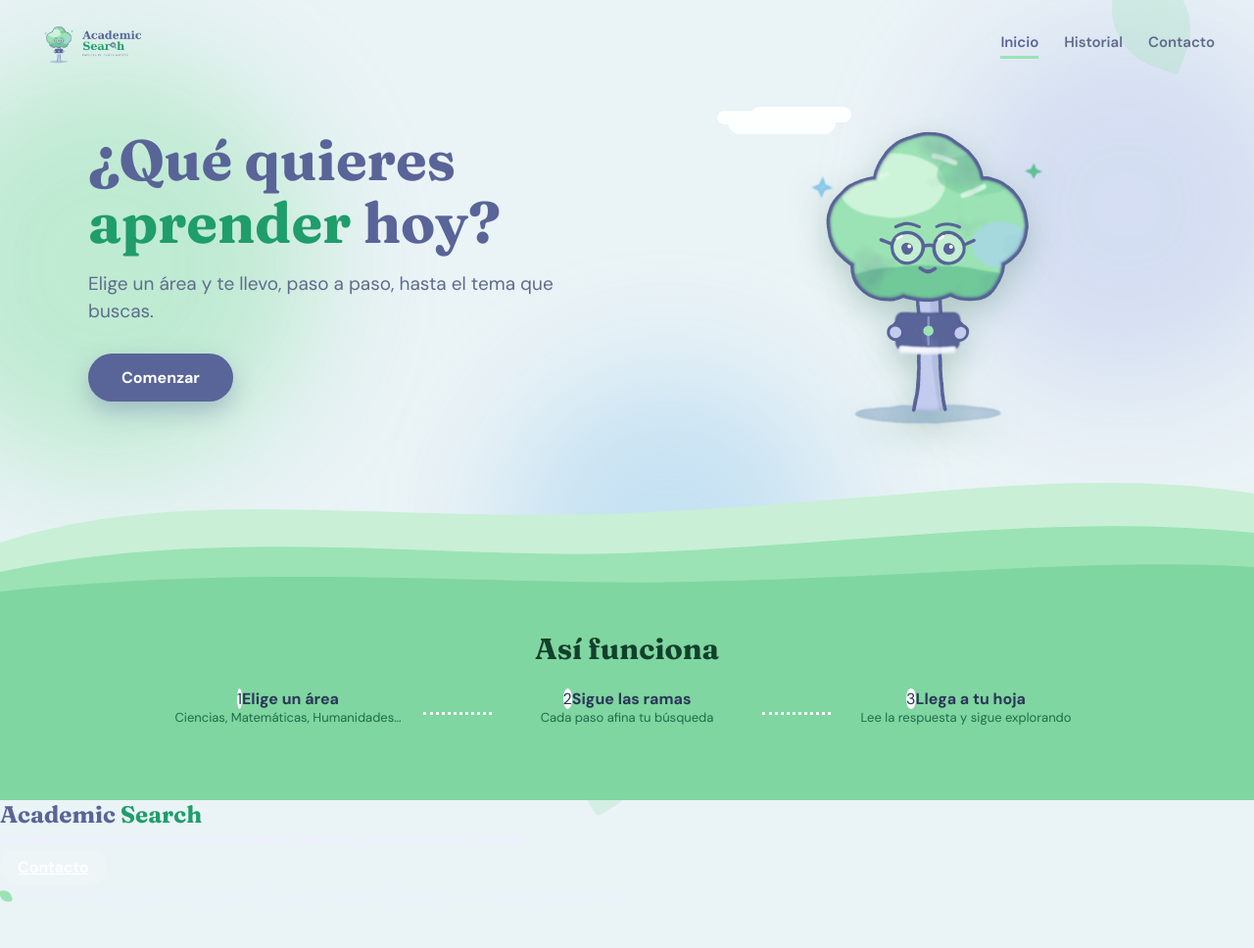
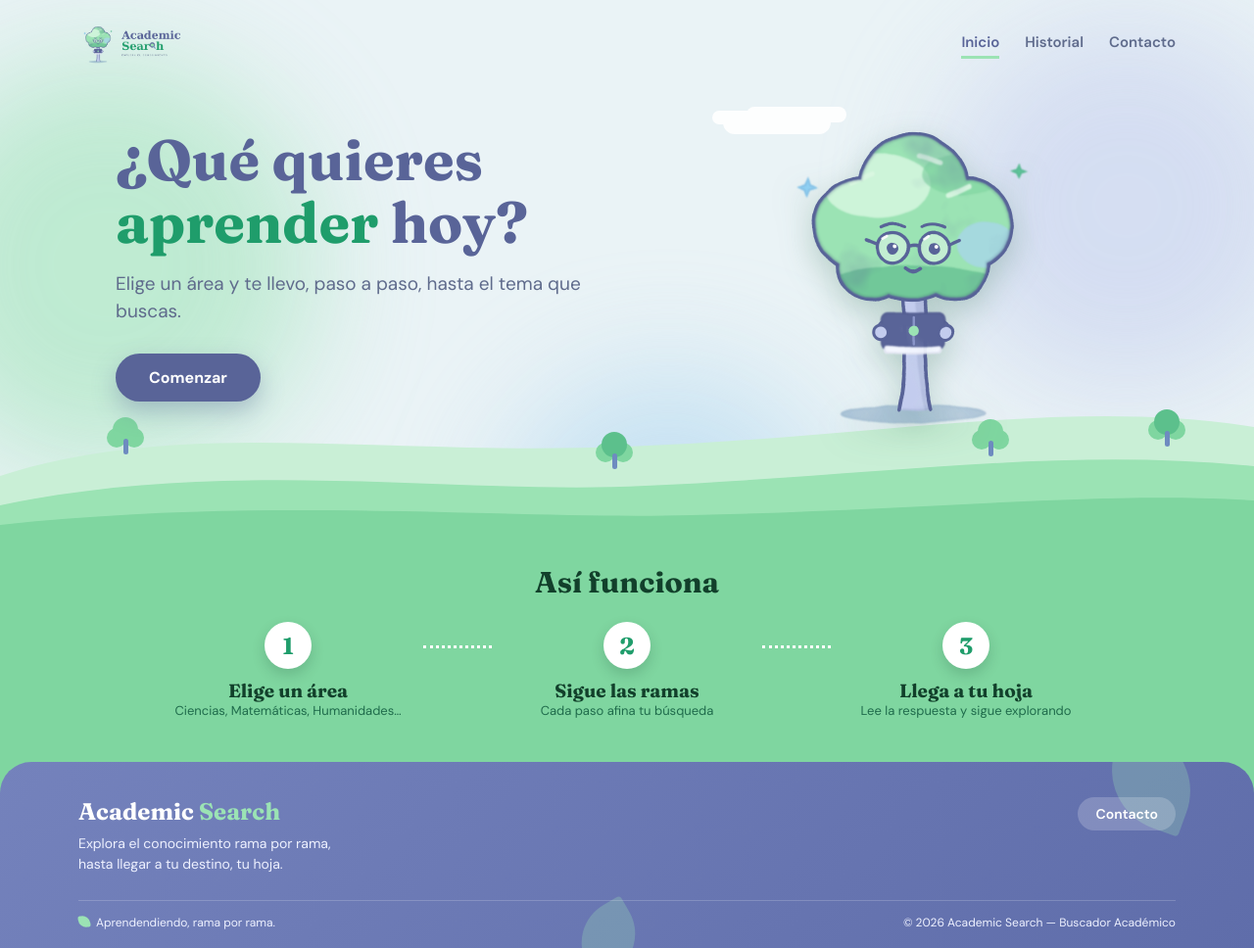
Before and after one commit to Castill025/Academic_Search, a plain HTML site: page docs/index.html in a window 1280 px wide. Shown: the whole page at 98% size. Before the commit the page ends 925 px from the top, so only its background shows below. Drawn offline with Linux system fonts and the light colour scheme.

Commit message:
Cambios diseño pagina principal

```diff
--- a/docs/index.html
+++ b/docs/index.html
@@ -60,6 +60,10 @@
           <path d="M0 150 C250 100 500 140 700 130 C950 120 1150 90 1360 110 L1360 180 L0 180 Z" fill="#9BE3B4"/>
           <path d="M0 170 C300 140 550 165 750 160 C1000 155 1200 135 1360 145 L1360 180 L0 180 Z" fill="#7FD6A0"/>
         </svg>
+        <i class="arb a1"></i>
+        <i class="arb a2"></i>
+        <i class="arb a3"></i>
+        <i class="arb a4"></i>
       </div>
 
       <section class="como">
--- a/docs/prueba.css
+++ b/docs/prueba.css
@@ -1,18 +1,18 @@
 *{
     padding: 0;
     margin: 0;
+    box-sizing: border-box;
 }
 
-body {
-  justify-content: center;
-  align-items: center;
-  margin: 0;
-  background: #EAF3F6;
-  min-height: 100vh;
+body{
+  margin:0;
+  background:#EAF3F6;
+  min-height:100vh;
   font-family:'DM Sans',system-ui,sans-serif;
   color:var(--texto);
-  display: grid;
-  grid-template-rows: auto 1fr auto;
+  display:flex;
+  flex-direction:column;
+  overflow-x:hidden;
 }
 
 .fondo{
@@ -57,6 +57,7 @@ body {
 :root{
   --kashmir:#596498; --verde:#1F9D6B; --menta:#9BE3B4;
   --texto:#2B3558; --suave:#5F6B8C; --gris:#8a93b3; --borde:#D3DEF0;
+  --texto-suave:#5F6B8C; --menta-palido:#D9F7E2;
 }
 
 .header{
@@ -115,16 +116,6 @@ body {
 .hero-mas{ flex:1; position:relative; display:flex; justify-content:center }
 .hero-mas img{ width:min(300px,100%); height:auto; position:relative; filter:drop-shadow(0 12px 16px rgba(47,110,80,.28)); animation:flota 5s ease-in-out infinite }
 .nube{ position:absolute; left:8%; top:2%; width:110px; height:24px; background:#fff; border-radius:999px; opacity:.9; box-shadow:20px -8px 0 -4px #fff, -16px -5px 0 -5px #fff }
-@keyframes flota{ 50%{ transform:translateY(-8px) } }
-
-
-.comenzarBtn{
-  display:inline-block; margin-top:26px;
-  background:var(--kashmir); color:#fff; text-decoration:none;
-  font-weight:700; font-size:16px; padding:14px 34px; border-radius:999px;
-  box-shadow:0 10px 24px rgba(89,100,152,.35);
-  transition:transform .15s, background .15s;
-}
 
 .comenzar:hover{
   background:#4a5586;
@@ -144,23 +135,12 @@ body {
    z-index:2
 }
 
-.nube{
-  position:absolute;
-  left:8%;
-  top:2%;
-  width:110px;
-  height:24px;
-  background:#fff;
-  border-radius:999px;
-  box-shadow:20px -8px 0 -4px #fff, -16px -5px 0 -5px #fff;
-}
 
-.paisaje {
-  position: relative;
-  margin-top: -2px;
-  z-index: 1;
-  line-height: 0;
-
+.paisaje{
+  position:relative;
+  margin-top:-70px;
+  z-index:1;
+  line-height:0;
 }
 
 .paisaje svg {
@@ -188,10 +168,15 @@ body {
   background:#6E8BC0
 }
 
-.a1{
-  left:9%;
-  top:48px
+.arb{
+  position:absolute; width:26px; height:26px; border-radius:50%; background:#7FD6A0;
+  box-shadow:-9px 8px 0 -3px #7FD6A0, 9px 8px 0 -3px #7FD6A0;
 }
+.arb::after{ content:""; position:absolute; left:11px; top:22px; width:5px; height:16px; border-radius:3px; background:#6E8BC0 }
+.a1{ left:9%;  top:60px }
+.a2{ left:48%; top:75px; background:#5CC08C }
+.a3{ left:78%; top:62px }
+.a4{ left:92%; top:52px; background:#5CC08C }
 
 .como{
   position:relative;
@@ -204,31 +189,19 @@ body {
 .como h2{ font-family:'Fraunces',Georgia,serif; font-size:clamp(24px,3vw,30px); color:#12402B; margin:0 0 22px }
 
 .pasos{
-  list-style:none;
-  display:flex;
-  justify-content:center;
-  align-items:flex-start;
-  gap:8px
+  list-style:none; margin:0 auto; padding:0; max-width:1000px;
+  display:flex; justify-content:center; align-items:flex-start; gap:8px;
 }
-
-.pasos li:not(.puntos){
-  width:260px
+.pasos li:not(.puntos){ width:260px }
+.pasos span{
+  display:flex; align-items:center; justify-content:center; margin:0 auto 10px;
+  width:48px; height:48px; border-radius:50%; background:#fff; color:var(--verde);
+  font-family:'Fraunces',Georgia,serif; font-weight:700; font-size:24px;
+  box-shadow:0 6px 14px rgba(18,64,43,.2);
 }
-
-.pasos span{
-   width:48px;
-   height:48px;
-   border-radius:50%;
-   background:#fff;
-}
-
+.pasos b{ display:block; font-family:'Fraunces',Georgia,serif; font-size:19px; color:#12402B }
 .pasos small{ display:block; font-size:13px; color:#1F6B4B }
-
-.puntos{
-  width: 70px;
-  border-top: 3px dotted #fff;
-  margin-top:24px
-}
+.puntos{ width:70px; border-top:3px dotted #fff; margin-top:24px }
 
 .marca img{
   height: 44px;
@@ -274,62 +247,21 @@ body {
   cursor: pointer;
 }
 
-.footer{
-  position:relative; overflow:hidden;
-  background:linear-gradient(135deg,#7482BC,#5F6DAA);
-  color:#F1F4FF;
+#footer{
+  position:relative; z-index:3; overflow:hidden; margin-top:-32px;
+  background:linear-gradient(135deg,#7482BC,#5F6DAA); color:#F1F4FF;
+  border-radius:32px 32px 0 0; padding:36px 40px 18px;
 }
-
-.f-inicio,.f-fin{
-  position:relative; z-index:2
-}
-
-.f-marca p,.f-fin{ color:#EEF1FF }
-
-.f-cols{ gap:10px; align-items:flex-start }
-
+.f-inicio{ position:relative; z-index:2; max-width:1120px; margin:0 auto; display:flex; justify-content:space-between; gap:32px; flex-wrap:wrap }
+#footer .marca{ color:#fff }
+#footer .marca span{ color:var(--menta) }
+.f-marca p{ margin:8px 0 0; font-size:14px; color:#EEF1FF; max-width:280px; line-height:1.5 }
 .f-cols h4{ display:none }
-
 .f-cols div{ display:flex; flex-wrap:wrap; gap:10px }
-
-.f-cols a{ background:rgba(255,255,255,.2);
-  color:#fff; border-radius:999px; padding:8px 18px;
-  font-weight:600;
-  transition:background .15s, transform .15s
-}
-
-.f-cols a:hover{
-  background:var(--menta);
-  color:#12402B;
-  text-decoration:none;
-  transform:translateY(-2px)
-}
-
-.footer::before,.footer::after{
-  content:"";
-  position:absolute;
-  border-radius:4px 70% 4px 70%;
-  background:var(--menta); opacity:.28; z-index:1
-}
-
-.footer::before{
-  width:90px;
-  eight:90px;
-  right:60px;
-  top:-26px;
-  transform:rotate(20deg)
-}
-
-.footer::after{
-  width:64px;
-  height:64px;
-  left:46%;
-  bottom:-22px;
-  transform:rotate(60deg)
-}
-
+.f-cols a{ background:rgba(255,255,255,.2); color:#fff; text-decoration:none; border-radius:999px; padding:8px 18px; font-weight:600; font-size:14px; transition:background .15s, transform .15s }
+.f-cols a:hover{ background:var(--menta); color:#12402B; transform:translateY(-2px) }
+.f-fin{ position:relative; z-index:2; max-width:1120px; margin:26px auto 0; padding-top:14px; border-top:1px solid rgba(255,255,255,.18); display:flex; justify-content:space-between; gap:12px; flex-wrap:wrap; font-size:12px; color:#EEF1FF }
 .hojita{ display:inline-block; width:12px; height:12px; background:var(--menta); border-radius:2px 70% 2px 70%; transform:rotate(-8deg); margin-right:6px; vertical-align:-1px }
-
 #footer::before,#footer::after{ content:""; position:absolute; border-radius:4px 70% 4px 70%; background:var(--menta); opacity:.28; z-index:1 }
 #footer::before{ width:90px; height:90px; right:60px; top:-26px; transform:rotate(20deg) }
 #footer::after{ width:64px; height:64px; left:46%; bottom:-22px; transform:rotate(60deg) }
```
